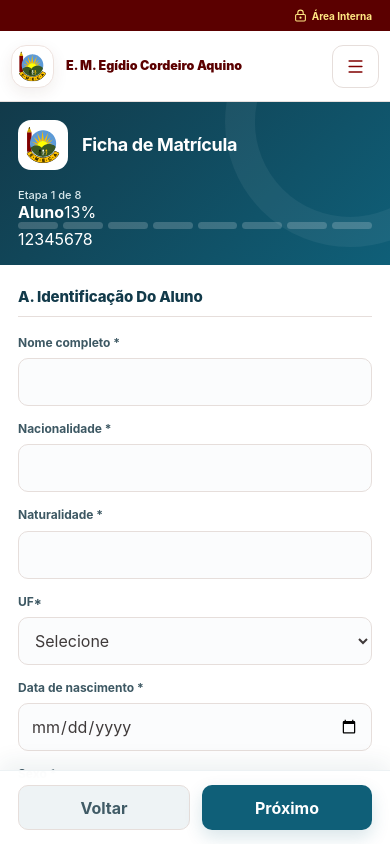
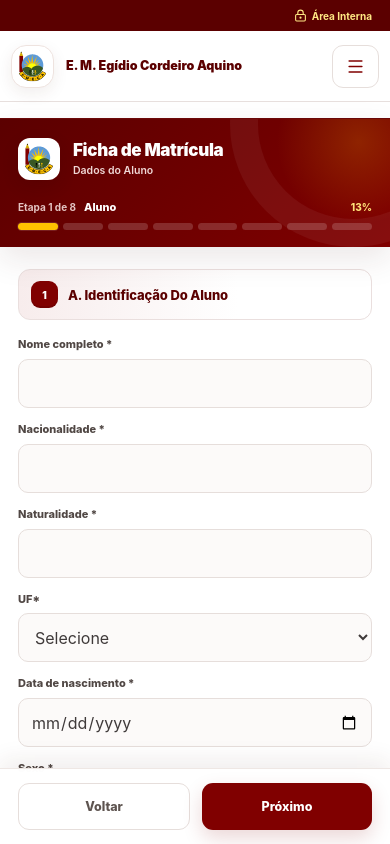
Before and after one commit to Paulo-Andre/emeca, a React (Vite) app in the folder frontend_publico/: page /#/Matricula in a window 390 px wide. Shown: the top 844 px of the page. Built offline with nearby package versions, Linux system fonts and the light colour scheme.

Commit message:
Reestruturar visual completo do formulário de matrícula

```diff
--- a/frontend_publico/src/components/css/formulario.css
+++ b/frontend_publico/src/components/css/formulario.css
@@ -1,30 +1,26 @@
 :root {
-  --public-primary: #0f5f78;
-  --public-primary-strong: #123a4a;
-  --public-primary-hover: #0b5066;
-  --public-accent: #2f7d68;
-  --public-accent-soft: #e9f6f1;
-  --public-bg: #f3f7f9;
-  --public-surface: #ffffff;
-  --public-text: #18303b;
-  --public-muted: #667b86;
-  --public-border: #d9e5e9;
-  --public-danger: #b42318;
-  --public-radius: 16px;
+  --form-wine: #800000;
+  --form-wine-dark: #5b0000;
+  --form-wine-soft: #f7ecec;
+  --form-gold: #d4aa00;
+  --form-gold-bright: #ffc200;
+  --form-gold-soft: #fff8dc;
+  --form-blue: #5c9ad7;
+  --form-blue-soft: #edf5fc;
+  --form-green: #395723;
+  --form-green-soft: #eef4ea;
+  --form-bg: #f7f4f1;
+  --form-surface: #ffffff;
+  --form-text: #3f3a3a;
+  --form-muted: #706a68;
+  --form-border: #e6dedb;
+  --form-danger: #b42318;
+  --form-radius: 16px;
+  --form-shadow: 0 18px 48px rgba(73,34,31,.09);
 }
 
 * {
   box-sizing: border-box;
-}
-
-body {
-  margin: 0;
-  background:
-    radial-gradient(circle at 8% 6%, rgba(15, 95, 120, .07), transparent 28%),
-    var(--public-bg);
-  color: var(--public-text);
-  font-family: Inter, "Segoe UI", Arial, sans-serif;
-  -webkit-font-smoothing: antialiased;
 }
 
 button,
@@ -35,39 +31,46 @@ textarea {
 }
 
 :is(button, input, select, textarea, a):focus-visible {
-  outline: 3px solid rgba(15, 95, 120, .2);
+  outline: 3px solid rgba(128,0,0,.16);
   outline-offset: 2px;
 }
 
 .formulario-page {
-  min-height: 100vh;
-  display: flex;
-  justify-content: center;
-  padding: 28px 16px 46px;
+  min-height: 0;
+  padding: 34px 16px 54px;
+  background:
+    radial-gradient(circle at 8% 6%, rgba(128,0,0,.04), transparent 26%),
+    radial-gradient(circle at 92% 15%, rgba(212,170,0,.05), transparent 23%),
+    var(--form-bg);
 }
 
 .formulario-container {
-  width: min(980px, 100%);
+  width: min(1080px, 100%);
+  margin: 0 auto;
 }
 
 .formulario-header {
   position: relative;
   overflow: hidden;
-  padding: 23px 28px 20px;
+  padding: 24px 28px 22px;
+  border: 1px solid #6b0808;
+  border-bottom: 0;
   border-radius: 22px 22px 0 0;
-  background: linear-gradient(135deg, var(--public-primary-strong), var(--public-primary));
+  background:
+    radial-gradient(circle at 92% 18%, rgba(255,194,0,.18), transparent 22%),
+    linear-gradient(135deg, var(--form-wine-dark), var(--form-wine));
   color: #fff;
-  box-shadow: 0 12px 30px rgba(18, 58, 74, .12);
+  box-shadow: 0 12px 30px rgba(73,34,31,.10);
 }
 
-.formulario-header::after {
+.formulario-header::before {
   content: "";
   position: absolute;
   width: 190px;
   height: 190px;
-  right: -85px;
-  top: -105px;
-  border: 30px solid rgba(255, 255, 255, .055);
+  right: -86px;
+  top: -118px;
+  border: 28px solid rgba(255,255,255,.055);
   border-radius: 50%;
 }
 
@@ -77,35 +80,66 @@ textarea {
   z-index: 1;
   display: flex;
   align-items: center;
-  gap: 14px;
+  gap: 13px;
 }
 
 .header-logo {
-  width: 58px;
-  height: 58px;
-  padding: 5px;
+  width: 52px;
+  height: 52px;
+  padding: 4px;
   object-fit: contain;
-  border-radius: 15px;
+  border-radius: 14px;
   background: #fff;
+  box-shadow: 0 6px 17px rgba(31,0,0,.12);
 }
 
 .header-text h1 {
   margin: 0;
+  font-family: Nunito, Inter, sans-serif;
   font-size: 20px;
-  line-height: 1.2;
+  font-weight: 900;
+  line-height: 1.15;
   letter-spacing: -.02em;
 }
 
 .header-text p {
   margin: 4px 0 0;
-  color: #c8e0e8;
-  font-size: 13px;
+  color: #f0d8d6;
+  font-size: 11.5px;
+  font-weight: 600;
 }
 
+/* Progress */
 .progress-wrap {
   position: relative;
   z-index: 1;
-  margin-top: 18px;
+  margin-top: 20px;
+}
+
+.progress-summary {
+  margin-bottom: 9px;
+  display: grid;
+  grid-template-columns: auto 1fr auto;
+  align-items: baseline;
+  gap: 8px;
+}
+
+.progress-label {
+  color: #e4c4c2;
+  font-size: 10px;
+  font-weight: 700;
+}
+
+.progress-summary strong {
+  color: #fff;
+  font-size: 11px;
+  font-weight: 800;
+}
+
+.progress-percent {
+  color: #ffe278;
+  font-size: 10px;
+  font-weight: 800;
 }
 
 .progress-bar {
@@ -118,40 +152,84 @@ textarea {
   height: 7px;
   overflow: hidden;
   border-radius: 999px;
-  background: rgba(255, 255, 255, .19);
+  background: rgba(255,255,255,.17);
 }
 
-.progress-step.active {
-  background: #80d5b7;
-  box-shadow: 0 0 0 1px rgba(255,255,255,.08);
+.progress-step.is-complete {
+  background: rgba(255,194,0,.72);
 }
 
-.progress-label {
-  display: block;
-  margin-top: 9px;
-  color: #d8e8ed;
-  font-size: 12px;
-  font-weight: 500;
+.progress-step.is-current {
+  background: var(--form-gold-bright);
+  box-shadow: 0 0 0 1px rgba(255,255,255,.12);
 }
 
+.progress-steps {
+  margin-top: 7px;
+  display: grid;
+  grid-template-columns: repeat(8, 1fr);
+  gap: 5px;
+}
+
+.progress-steps span {
+  justify-self: center;
+  color: rgba(255,255,255,.42);
+  font-size: 8px;
+  font-weight: 800;
+}
+
+.progress-steps span.is-complete {
+  color: #e9c951;
+}
+
+.progress-steps span.is-current {
+  color: #fff3b4;
+}
+
+/* Main card */
 .form-card {
-  padding: 28px;
-  border: 1px solid var(--public-border);
+  padding: 30px;
+  border: 1px solid var(--form-border);
   border-top: 0;
   border-radius: 0 0 22px 22px;
-  background: var(--public-surface);
-  box-shadow: 0 16px 40px rgba(18, 58, 74, .08);
+  background: var(--form-surface);
+  box-shadow: var(--form-shadow);
+}
+
+.form-card form {
+  counter-reset: form-section;
 }
 
 .section-title {
-  margin: 32px 0 18px;
-  padding: 0 0 10px;
-  border-bottom: 1px solid var(--public-border);
-  background: transparent;
-  color: var(--public-primary-strong);
-  font-size: 15px;
-  font-weight: 800;
+  margin: 32px 0 17px;
+  padding: 13px 15px;
+  display: flex;
+  align-items: center;
+  gap: 10px;
+  border: 1px solid #eadfde;
+  border-radius: 12px;
+  background:
+    linear-gradient(90deg, var(--form-wine-soft), #fff 62%);
+  color: var(--form-wine-dark);
+  font-size: 13px;
+  font-weight: 850;
   letter-spacing: -.01em;
+}
+
+.section-title::before {
+  counter-increment: form-section;
+  content: counter(form-section);
+  width: 27px;
+  height: 27px;
+  display: grid;
+  place-items: center;
+  flex: 0 0 27px;
+  border-radius: 9px;
+  background: var(--form-wine);
+  color: #fff;
+  font-size: 10px;
+  font-weight: 900;
+  box-shadow: inset 0 -2px 0 rgba(0,0,0,.10);
 }
 
 form > .section-title:first-child {
@@ -160,7 +238,7 @@ form > .section-title:first-child {
 
 .form-grid {
   display: grid;
-  grid-template-columns: repeat(2, minmax(0, 1fr));
+  grid-template-columns: repeat(2, minmax(0,1fr));
   gap: 17px 20px;
 }
 
@@ -170,11 +248,15 @@ form > .section-title:first-child {
   flex-direction: column;
 }
 
+.form-card form > .field {
+  margin-top: 17px;
+}
+
 .field label {
   margin-bottom: 7px;
-  color: #3d5863;
-  font-size: 12px;
-  font-weight: 700;
+  color: #504744;
+  font-size: 11px;
+  font-weight: 800;
   line-height: 1.35;
 }
 
@@ -182,164 +264,206 @@ form > .section-title:first-child {
 .field select,
 .field textarea {
   width: 100%;
-  min-height: 45px;
+  min-height: 47px;
   padding: 10px 12px;
-  border: 1px solid var(--public-border);
+  border: 1px solid var(--form-border);
   border-radius: 10px;
-  background: #fbfcfd;
-  color: var(--public-text);
-  font-size: 14px;
-  transition: border-color .18s ease, box-shadow .18s ease, background .18s ease;
+  background: #fcfaf9;
+  color: var(--form-text);
+  font-size: 13.5px;
+  transition:
+    border-color .16s ease,
+    box-shadow .16s ease,
+    background .16s ease,
+    transform .16s ease;
 }
 
 .field textarea {
-  min-height: 92px;
+  min-height: 100px;
   resize: vertical;
 }
 
 .field input::placeholder,
 .field textarea::placeholder {
-  color: #93a5ad;
+  color: #a49a97;
 }
 
 .field input:hover,
 .field select:hover,
 .field textarea:hover {
-  border-color: #b9cdd5;
+  border-color: #d7c7c3;
+  background: #fff;
 }
 
 .field input:focus,
 .field select:focus,
 .field textarea:focus {
-  border-color: var(--public-primary) !important;
+  border-color: var(--form-wine) !important;
   background: #fff;
-  box-shadow: 0 0 0 4px rgba(15, 95, 120, .10);
+  box-shadow: 0 0 0 4px rgba(128,0,0,.075);
   outline: none;
 }
 
-.field input:invalid:not(:placeholder-shown) {
-  box-shadow: none;
-}
-
-.field small {
-  margin-top: 6px;
-  font-size: 11px;
-  line-height: 1.35;
+.field input:disabled,
+.field select:disabled,
+.field textarea:disabled {
+  background: #f1eeec;
+  color: #8b817d;
+  cursor: not-allowed;
 }
 
 .field input[type="radio"],
 .field input[type="checkbox"] {
   width: auto;
   min-height: 0;
-  accent-color: var(--public-primary);
+  accent-color: var(--form-wine);
 }
 
-.field label span.required {
-  color: var(--public-danger);
+.field small {
+  margin-top: 6px;
+  color: var(--form-muted);
+  font-size: 10.5px;
+  line-height: 1.35;
 }
 
+.field small.field-error,
+.field small[style*="red"] {
+  color: var(--form-danger) !important;
+  font-weight: 700;
+}
+
+.field input.field-invalid {
+  border-color: #d58d87;
+  background: #fffafa;
+  box-shadow: 0 0 0 3px rgba(180,35,24,.06);
+}
+
+.field-help {
+  margin-top: 5px;
+  color: var(--form-muted);
+  font-size: 10px;
+}
+
+/* Buttons */
 .form-actions {
   margin-top: 34px;
   padding-top: 20px;
   display: flex;
   justify-content: space-between;
   gap: 12px;
-  border-top: 1px solid #edf2f4;
+  border-top: 1px solid #eee7e4;
 }
 
 .btn-next {
-  min-width: 122px;
-  min-height: 45px;
+  min-width: 132px;
+  min-height: 47px;
   padding: 10px 22px;
   border: 0;
-  border-radius: 10px;
-  background: var(--public-primary);
+  border-radius: 11px;
+  background: var(--form-wine);
   color: #fff;
   cursor: pointer;
-  font-weight: 700;
-  box-shadow: 0 7px 18px rgba(15,95,120,.16);
-  transition: transform .18s ease, background .18s ease, box-shadow .18s ease;
+  font-size: 12.5px;
+  font-weight: 800;
+  box-shadow: 0 8px 20px rgba(128,0,0,.16);
+  transition: transform .16s ease, background .16s ease, box-shadow .16s ease;
 }
 
 .btn-next:hover {
-  background: var(--public-primary-hover);
+  background: var(--form-wine-dark);
   transform: translateY(-1px);
-  box-shadow: 0 10px 22px rgba(15,95,120,.18);
+  box-shadow: 0 10px 23px rgba(128,0,0,.18);
 }
 
 .btn-next[style] {
-  background: #eef3f5 !important;
-  color: #405b66 !important;
+  border: 1px solid var(--form-border);
+  background: #fff !important;
+  color: #5e5450 !important;
   box-shadow: none;
-  border: 1px solid var(--public-border);
 }
 
 .btn-next[style]:hover {
-  background: #e3ecef !important;
+  border-color: #d5c4c0;
+  background: #f8f4f2 !important;
+  color: var(--form-wine) !important;
 }
 
 .imagem {
   max-width: 100%;
 }
 
+/* Frequently used inline/dynamic blocks */
+.field > div[style] {
+  margin-top: 9px !important;
+}
+
+.field > div[style] label {
+  display: block;
+  margin-bottom: 7px;
+  color: #504744;
+  font-size: 11px !important;
+  font-weight: 800;
+}
+
 @media (max-width: 760px) {
   .formulario-page {
-    padding: 0;
-    background: #fff;
-  }
-
-  .formulario-container {
-    width: 100%;
+    padding: 16px 10px 34px;
   }
 
   .formulario-header {
-    padding: 18px 18px 16px;
-    border-radius: 0;
-    box-shadow: none;
+    padding: 19px 18px 17px;
+    border-radius: 18px 18px 0 0;
   }
 
   .header-logo {
-    width: 50px;
-    height: 50px;
-    border-radius: 13px;
+    width: 46px;
+    height: 46px;
+    border-radius: 12px;
   }
 
   .header-text h1 {
-    font-size: 18px;
+    font-size: 17px;
+  }
+
+  .header-text p {
+    font-size: 10.5px;
   }
 
   .form-card {
     padding: 22px 18px 30px;
-    border: 0;
-    border-radius: 0;
-    box-shadow: none;
+    border-radius: 0 0 18px 18px;
   }
 
   .form-grid {
     grid-template-columns: 1fr;
-    gap: 15px;
+    gap: 14px;
   }
 
   .section-title {
-    margin-top: 28px;
+    margin-top: 27px;
+    padding: 11px 12px;
   }
 
   .field input,
   .field select,
   .field textarea {
-    min-height: 48px;
+    min-height: 49px;
     font-size: 16px;
+  }
+
+  .progress-steps {
+    display: none;
   }
 
   .form-actions {
     position: sticky;
     bottom: 0;
-    z-index: 10;
+    z-index: 20;
     margin: 28px -18px -30px;
     padding: 14px 18px calc(14px + env(safe-area-inset-bottom));
-    background: rgba(255,255,255,.96);
+    background: rgba(255,255,255,.97);
     backdrop-filter: blur(10px);
-    box-shadow: 0 -8px 22px rgba(18,58,74,.07);
+    box-shadow: 0 -8px 22px rgba(73,34,31,.08);
   }
 
   .btn-next {
@@ -347,13 +471,39 @@ form > .section-title:first-child {
   }
 }
 
-@media (max-width: 420px) {
-  .header-text p {
-    display: none;
+@media (max-width: 430px) {
+  .formulario-page {
+    padding-left: 0;
+    padding-right: 0;
+    padding-bottom: 0;
+    background: #fff;
   }
 
-  .progress-label {
-    font-size: 11px;
+  .formulario-header {
+    border-left: 0;
+    border-right: 0;
+    border-radius: 0;
+  }
+
+  .form-card {
+    border-left: 0;
+    border-right: 0;
+    border-bottom: 0;
+    border-radius: 0;
+    box-shadow: none;
+  }
+
+  .header-logo {
+    width: 42px;
+    height: 42px;
+  }
+
+  .progress-summary {
+    grid-template-columns: auto 1fr auto;
+  }
+
+  .form-actions {
+    margin-bottom: 0;
   }
 }
 
```
